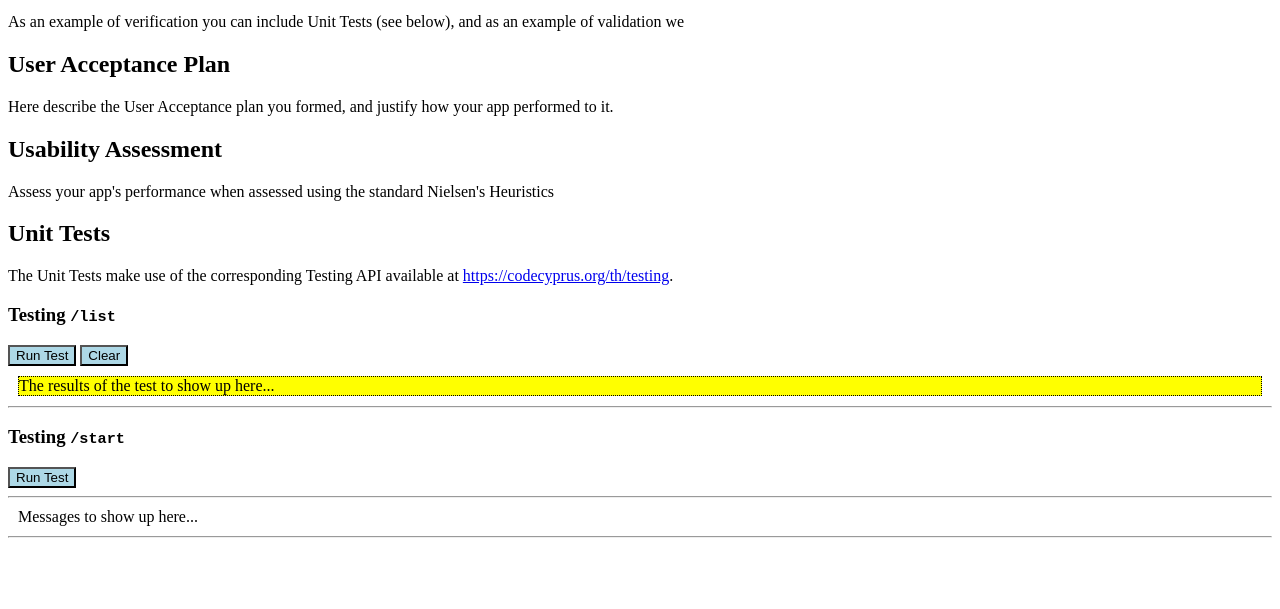
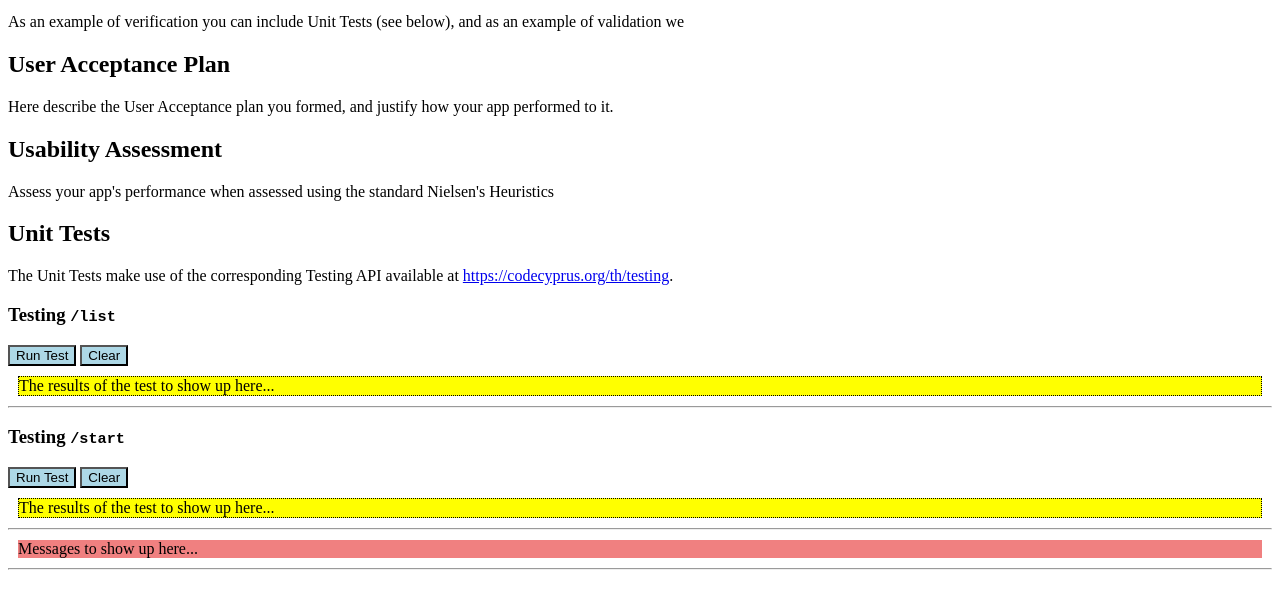
Before and after one commit to NPaspallis/co1111-assignment1, a plain HTML site: page test.html in a window 1280 px wide. Shown: the part 101-710 px from the top of the page. Drawn offline with Linux system fonts and the light colour scheme.

Commit message:
Another small fix in the test.html page

```diff
--- a/test.html
+++ b/test.html
@@ -41,10 +41,15 @@
     <h3>Testing <code>/start</code></h3>
 
     <button id="buttonTestStart" class="button" onclick="handleTestStart(this)">Run Test</button>
+    <button id="buttonClearStart" class="button" onclick="document.getElementById('message').innerHTML = 'Messages to show up here...'">Clear</button>
+
+    <div id="session" class="testMessage">
+        The results of the test to show up here...
+    </div>
 
     <hr>
 
-    <div id="message">
+    <div id="message" class="errorMessage">
         Messages to show up here...
     </div>
 
```
